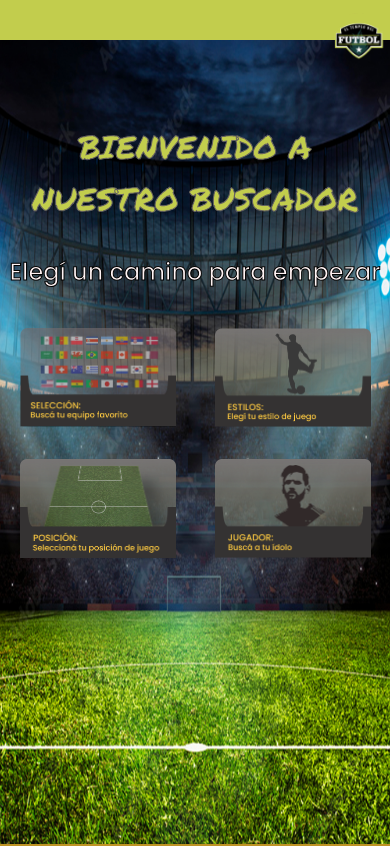
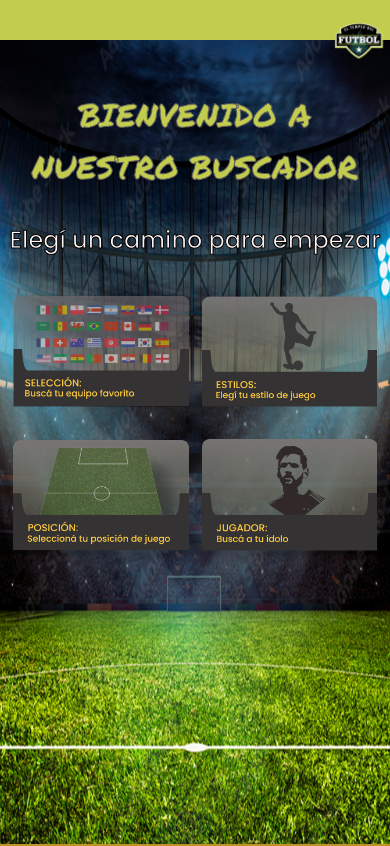
Before and after one commit to fedeteyssan/soccer, a React (Create React App) app: page /home in a window 390 px wide. Shown: the top 846 px of the page. Built offline with nearby package versions, Linux system fonts and the light colour scheme.

Commit message:
Tamaño cards carousel y cta header

```diff
--- a/src/components/cardSeleccion/CardSeleccion.scss
+++ b/src/components/cardSeleccion/CardSeleccion.scss
@@ -1,7 +1,7 @@
 
 .card-seleccion{
     width: 15rem ;
-    height:22rem;
+    height:20rem;
 
     background: linear-gradient(180deg, #F1F1F1 0%, rgba(164, 160, 160, 0.5) 100%);
     border: 1px solid #D0B160;
--- a/src/components/home/Home.scss
+++ b/src/components/home/Home.scss
@@ -76,7 +76,7 @@
             text-align: center;
 
             @media only screen and (max-width:425px) {
-                margin: 5rem 0 2.5rem 0;
+                margin: 3rem 0 2.5rem 0;
             }
 
 
@@ -135,7 +135,7 @@
             .grupos-imagenes{
                 width: 100%;
                 display: flex;
-                justify-content: space-around;
+                justify-content: space-evenly;
                 align-items: center;
 
                 /*Tablet*/
@@ -149,7 +149,7 @@
                 }
 
                 img{
-                    width: 40%;
+                    width: 45%;
 
                     /*Tablet*/
                     @media only screen and (min-width:426px) and (max-width: 768px)  {
```
